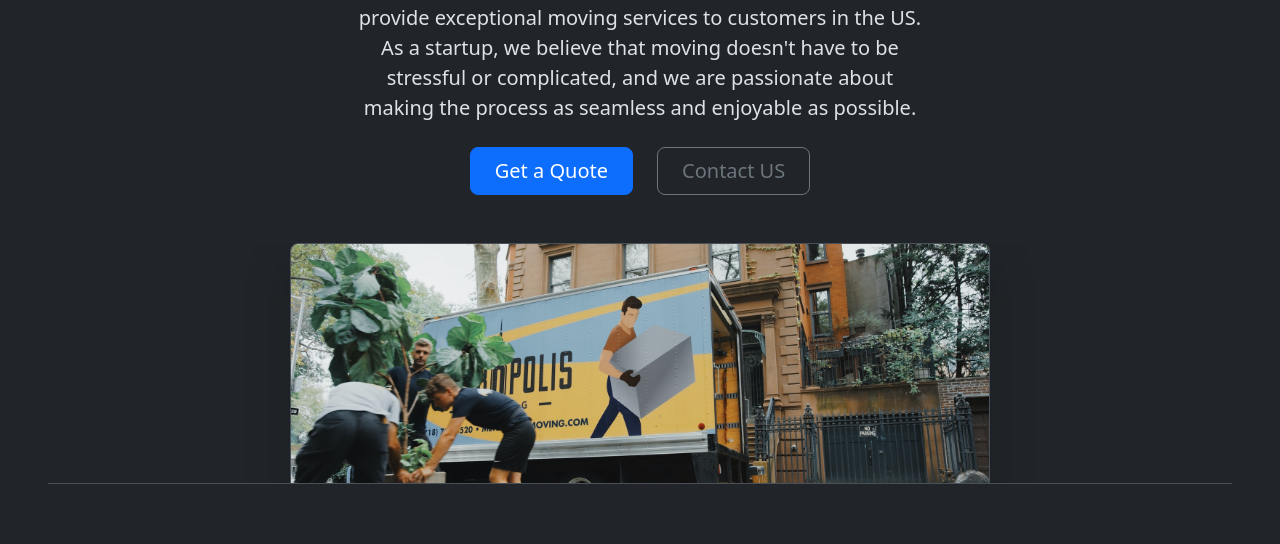
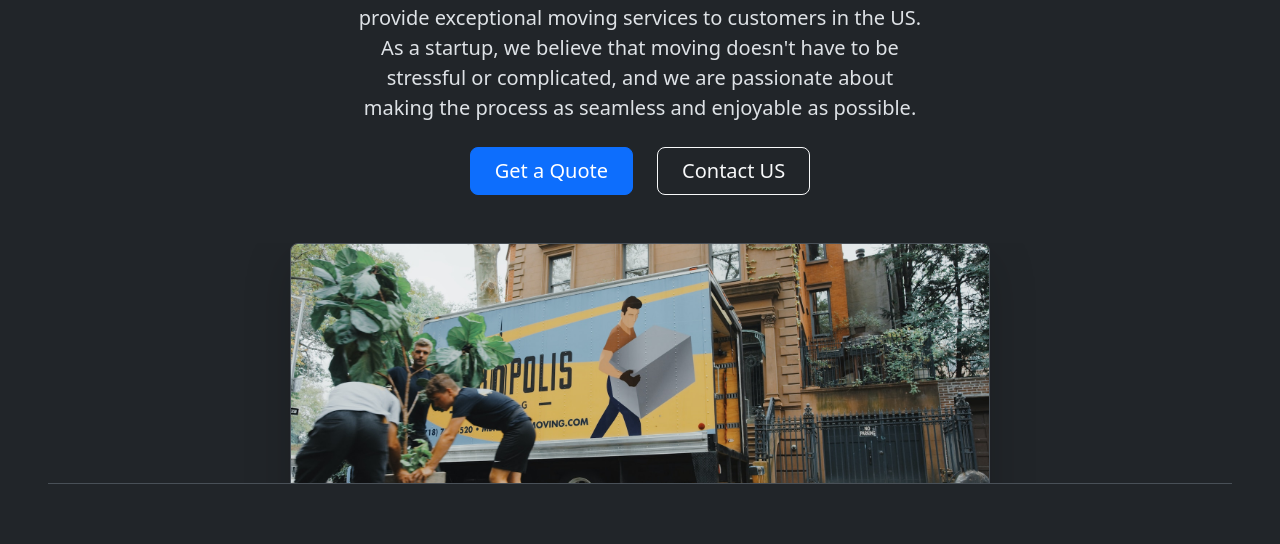
Before and after one commit to Sugata35/Move-it, a plain HTML site: page index.html in a window 1280 px wide. Shown: the part 256-800 px from the top of the page. Drawn offline with nearby package versions, Linux system fonts and the light colour scheme.

Commit message:
Update index.html

```diff
--- a/index.html
+++ b/index.html
@@ -65,7 +65,7 @@
         are passionate about making the process as seamless and enjoyable as possible.</p>
       <div class="d-grid gap-2 d-sm-flex justify-content-sm-center mb-5">
         <button type="button" class="btn btn-primary btn-lg px-4 me-sm-3">Get a Quote</button>
-        <button type="button" class="btn btn-outline-secondary btn-lg px-4">Contact US</button>
+        <button type="button" class="btn btn-outline-light btn-lg px-4">Contact US</button>
       </div>
     </div>
     <div class="overflow-hidden" style="max-height: 30vh;">
```
